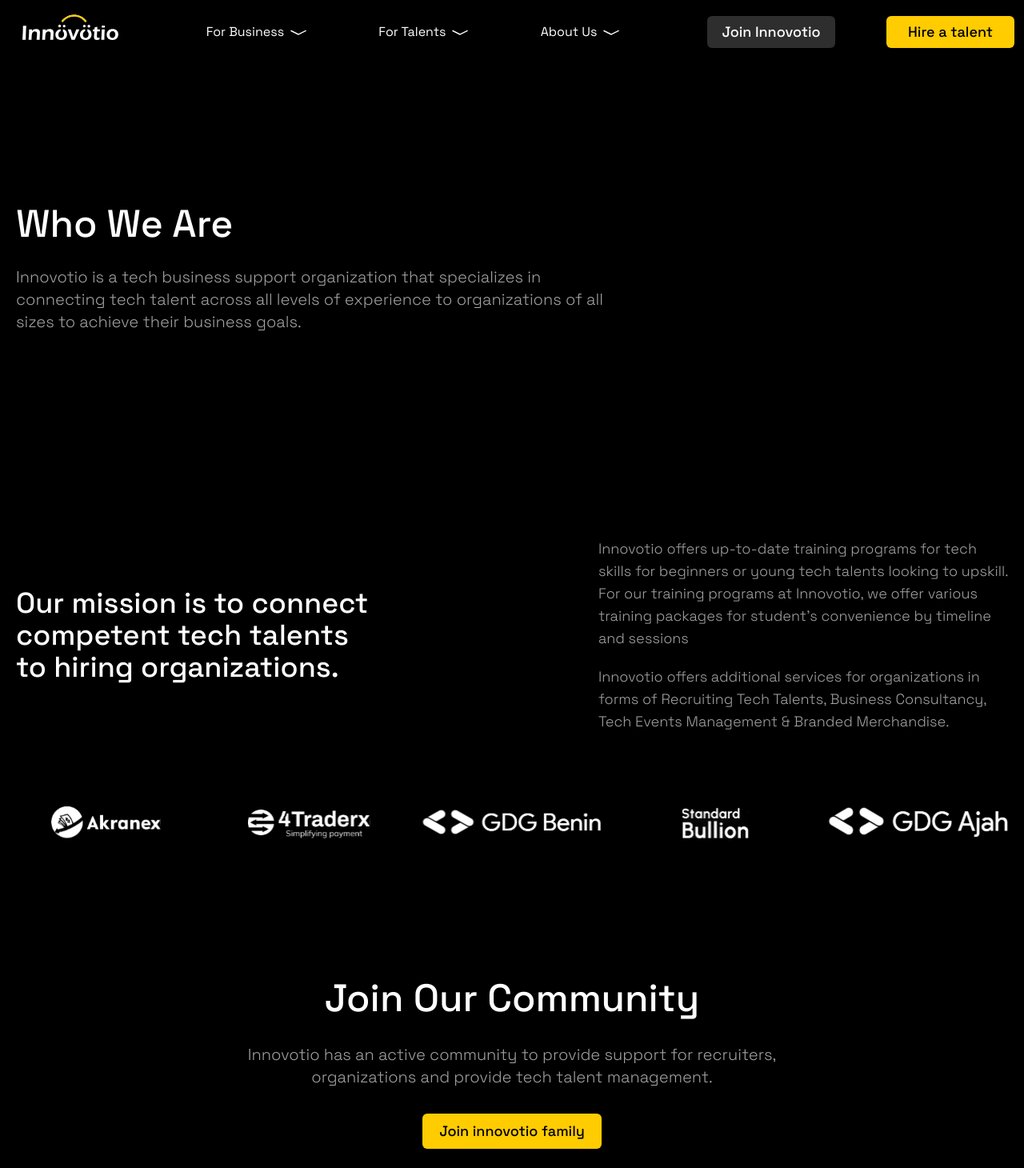
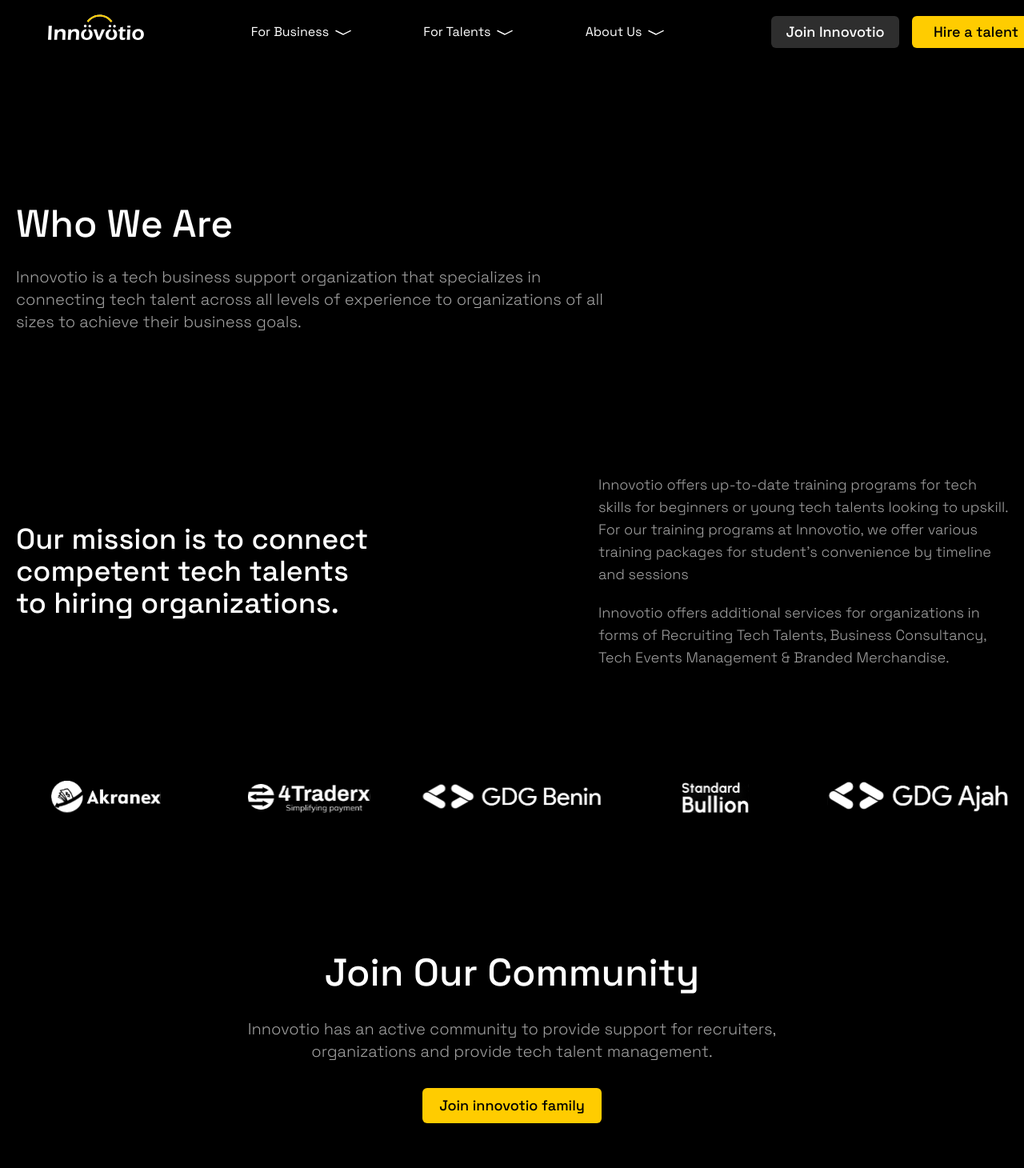
Before and after one commit to Innovotio/Innovotio-Website, a Next.js app: page /aboutUs in a window 1280 px wide. Shown: the top 1460 px of the page at 80% size. Built offline with nearby package versions, Linux system fonts and the light colour scheme.

Commit message:
fix: About page

```diff
--- a/pages/_app.js
+++ b/pages/_app.js
@@ -1,9 +1,11 @@
+import Navbar from '@/src/components/Navbar'
 import '@/styles/globals.css'
 
 export default function App({ Component, pageProps }) {
   return(
-  <div className='font-font '>
-  <Component {...pageProps} />
+  <div className='font-font overflow-x-hidden overflow-y-hidden'>
+    <Navbar/>
+  <Component {...pageProps}/>
   </div>
   )
 
--- a/pages/aboutUs.js
+++ b/pages/aboutUs.js
@@ -58,7 +58,6 @@
         />
     </Head>
     <section className=' bg-black overflow-x-hidden'>
-        <Navbar/>
         <AboutHero/>
         <AboutHeader/>
         <Community/>
--- a/pages/index.js
+++ b/pages/index.js
@@ -59,7 +59,6 @@
         />
       </Head>
       <main className="overflow-hidden  text-white bg-black">
-        <Navbar />
         <Header />
         <Description />
         <Testimonial />
--- a/src/components/AboutHeader.js
+++ b/src/components/AboutHeader.js
@@ -8,15 +8,15 @@
 
 const AboutHeader = () => {
   return (
-    <section className="xl:pt-64 lg:pt-44 pt-20 px-5  mx-auto container">
-      <div className="text-white flex lg:flex-row flex-col lg:items-center lg:space-x-4 justify-between">
-        <div className="">
-          <h2 className="lg:text-4xl leading-7 w-12/12 md:max-w-md max-w-lg md:text-2xl text-xl font-medium">
+    <section className="lg:pt-44 pt-20 px-5 container mx-auto">
+      <div className="text-white w-12/12 flex lg:flex-row flex-col lg:items-center lg:space-x-4 justify-between">
+        <div className="lg:w-5/12 w-full">
+          <h2 className="lg:text-4xl leading-7  md:max-w-md max-w-lg md:text-2xl text-xl font-medium">
             Our mission is to connect competent tech talents to hiring
             organizations.
           </h2>
         </div>
-        <div className="font-light leading-8 lg:pt-0 pt-4 lg:text-lg w-12/12 max-w-lg md:text-base text-base text-headerGrey">
+        <div className="font-light lg:w-5/12 w-full leading-8 lg:pt-0 pt-4 lg:text-lg max-w-lg md:text-base text-base text-headerGrey">
           <p>
             Innovotio offers up-to-date training programs for tech skills for
             beginners or young tech talents looking to upskill. For our training
@@ -31,7 +31,7 @@
           </p>
         </div>
       </div>
-      <div className="lg:pt-20 pt-10">
+      <div className="lg:pt-32 pt-10">
       <Client />
       </div>
     </section>
--- a/src/components/AboutHero.js
+++ b/src/components/AboutHero.js
@@ -2,7 +2,7 @@
 
 const AboutHero = () => {
   return (
-    <section className="text-white px-5 xl:pt-64 lg:pt-40 pt-16  mx-auto container">
+    <section className="text-white px-5 xl:pt-64 2xl:pt-40 lg:pt-40 pt-16 mx-auto container">
       <h1 className="md:text-5xl text-4xl font-medium mb-7">Who We Are</h1>
       <p className="md:text-xl text-base text-headerGrey max-w-xl md:max-w-3xl font-light">
         Innovotio is a tech business support organization that specializes in
--- a/src/components/Community.js
+++ b/src/components/Community.js
@@ -10,7 +10,7 @@
 const Community = () => {
   return (
     <div>
-      <div className=" mx-auto container lg:pt-44 md:pt-32 pt-20 flex flex-col lg:justify-center items-start justify-start lg:items-center 5">
+      <div className=" mx-auto container lg:pt-44 md:pt-32 pt-20 flex flex-col lg:justify-center items-start justify-start lg:items-center px-6">
         <div className="flex flex-col lg:text-center">
           <p className="font-medium lg:text-5xl text-3xl  text-white">
             Join Our Community
--- a/src/components/Navbar.js
+++ b/src/components/Navbar.js
@@ -12,7 +12,7 @@
 export const Tal = () => {
   return (
     <nav className="w-5/6 right-28 z-50 cursor-pointer h-52 bg-black items-center rounded-xl border-headerGrey absolute top-24 justify-between flex border border-opacity-30">
-      <div className="w-3/6 hover:bg-btnHoverBlack overflow-hidden px-10  h-full py-10">
+      <div className="w-3/6  hover:bg-btnHoverBlack overflow-hidden px-10  h-full py-10">
         <a href="/https://forms.gle/WPHUWJbAEGuT5KBA9">
           <>
             <h3 className="text-xl mb-2">Join Innovotio</h3>
@@ -170,8 +170,8 @@
   };
 
   return (
-    <nav className="container xl:mx-2 mx-auto">
-      <section className="cursor-pointer flex 2xl:static w-12/12 xl:fixed lg:h-20 h-16 z-50 bg-black  text-white justify-between w-full lg:px-5  px-0 items-center py-2">
+    <nav className=" overflow-x-hidden px-10 bg-black ">
+      <section className="cursor-pointer container mx-auto  flex 2xl:static w-12/12 xl:fixed lg:h-20 h-16 z-50 bg-black  text-white justify-between w-full lg:px-5  items-center py-2">
         <Link href="/">
           <figure className="px-7 md:px-10 lg:px-0">
             <Image
@@ -219,11 +219,11 @@
         <div
           className={` ${
             nav ? "block" : "hidden"
-          } justify-between z-50 text-base tracking-wide lg:hidden top-16 absolute px-5 bg-black w-full cursor-pointer `}
+          } justify-between text-base  overflow-x-hidden px-5 tracking-wide lg:hidden top-16 absolute h-max z-50 bg-black w-full cursor-pointer `}
         >
           <div className="mb-8 mt-4">
             <p className="text-sm text-nav font-light mb-5">FOR BUSINESS</p>
-            <ul>
+            <ul className="text-lg">
               <li className="mb-5">
                 <Link href="/jobapplication">Recuitment</Link>
               </li>
@@ -240,29 +240,31 @@
           </div>
           <div className="mb-8">
             <p className="text-sm text-nav font-light mb-5">FOR TALENTS</p>
-            <ul>
+            <ul className="text-lg">
               <li className="mb-5">
                 <Link href="/jobapplication">Join Innovotio</Link>
               </li>
               <li className="mb-5">
-                <Link href="/https://forms.gle/WPHUWJbAEGuT5KBA9" legacyBehavior>
-                  <a target="_blank">
-                  Community
-                  </a>
+                <Link
+                  href="/https://forms.gle/WPHUWJbAEGuT5KBA9"
+                  legacyBehavior
+                >
+                  <a target="_blank">Community</a>
                 </Link>
               </li>
               <li className="mb-5">
-                <Link href="/https://forms.gle/WPHUWJbAEGuT5KBA9" legacyBehavior>
-                <a target="_blank">
-                  Programs Training
-                  </a>
+                <Link
+                  href="/https://forms.gle/WPHUWJbAEGuT5KBA9"
+                  legacyBehavior
+                >
+                  <a target="_blank">Programs Training</a>
                 </Link>
               </li>
             </ul>
           </div>
           <div className="mb-8">
             <p className="text-sm text-nav font-light mb-5">ABOUT US</p>
-            <ul>
+            <ul className="text-lg">
               <li className="mb-5">
                 <Link href="/aboutUs">Who We Are</Link>
               </li>
@@ -274,26 +276,29 @@
               </li>
             </ul>
           </div>
-          <div className="flex flex-wrap h-44 lg:mb-0 mb-36">
-            <div className="mb-5 mr-10">
+          <div className="flex flex-wrap mb-40 lg:mb-0">
+            <div className="mb-3  mr-10">
               <Link href="/jobapplication" legacyBehavior>
-                  <BlackBtn text="Join Innovotio" />
+                <BlackBtn text="Join Innovotio" />
               </Link>
             </div>
             <div className="">
-            <Link href="/business" legacyBehavior>
+              <Link href="/business" legacyBehavior>
                 <YellowBtn text="Hire a talent" />
               </Link>
             </div>
           </div>
         </div>
 
-        <div className="lg:flex hidden justify-between w-96">
+        <div className="lg:flex hidden justify-between">
           <BlackBtn text="Join Innovotio" />
-          <YellowBtn text="Hire a talent" />
+          <div className="md:ml-4">
+            <YellowBtn text="Hire a talent" />
+          </div>
         </div>
+
         <div
-          className="lg:hidden block cursor-pointer mr-7 md:mr-10 lg:mr-0"
+          className="lg:hidden block cursor-pointer pr-8"
           onClick={handleNav}
         >
           {nav ? (
--- a/src/components/Operations.js
+++ b/src/components/Operations.js
@@ -3,7 +3,7 @@
 
 function Operations() {
   return (
-    <section className="flex-col lg:flex-row lg:items-center lg:justify-evenly border-t border-b mx-auto container text-white lg:mt-40 md:mt-24 mt-14 py-14 border-btnDefaultBlack leading-tight px-5 flex ">
+    <section className="flex-col lg:flex-row lg:items-center lg:justify-evenly border-t border-b mx-auto container text-white lg:mt-32 md:mt-24 mt-14 py-12 border-btnDefaultBlack leading-tight px-5 flex ">
       <div>
       <h1 className=" text-3xl font-medium max-w-lg lg:max-w-xl lg:text-5xl tracking-wide">
       Get swift and efficient career and business support      </h1>
```
